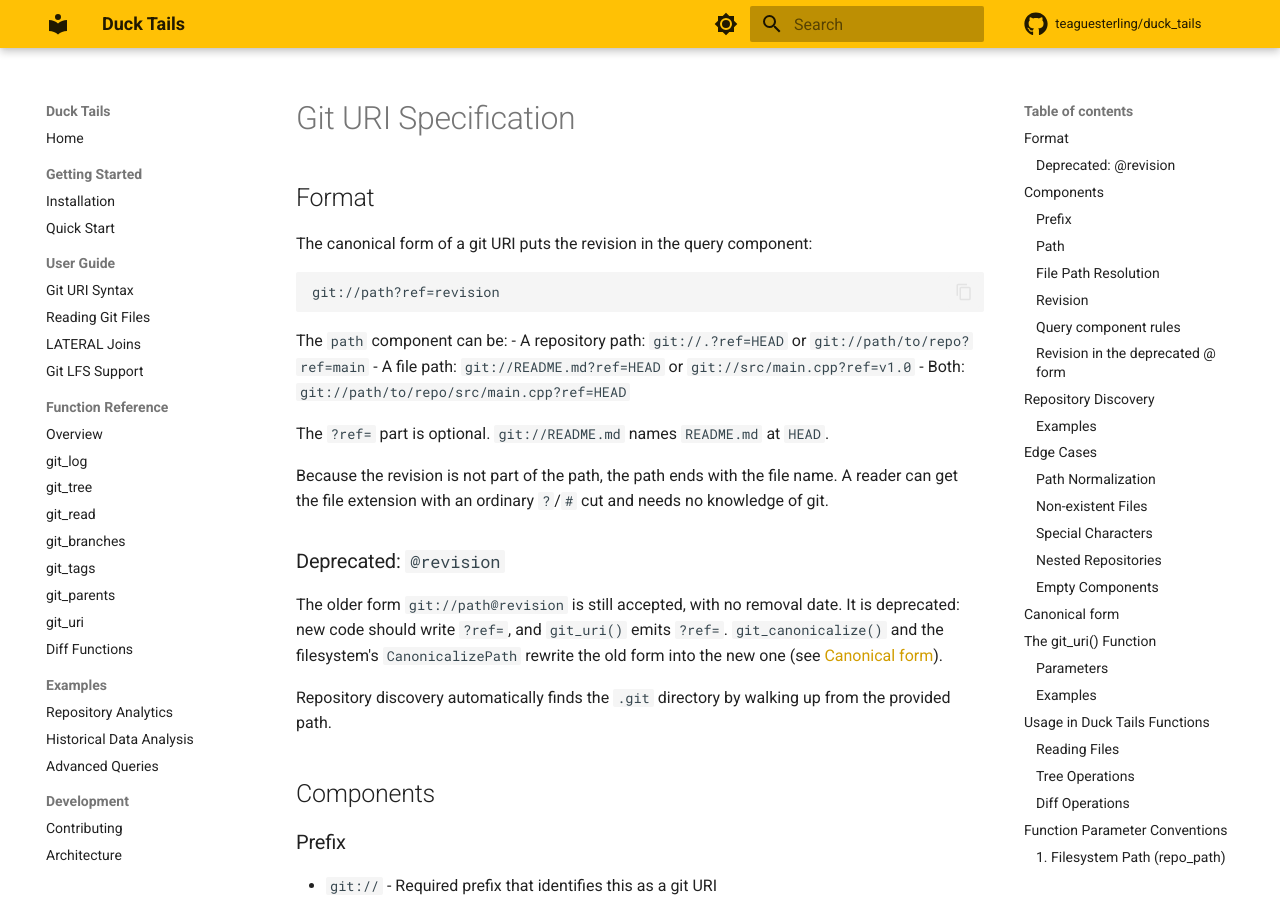
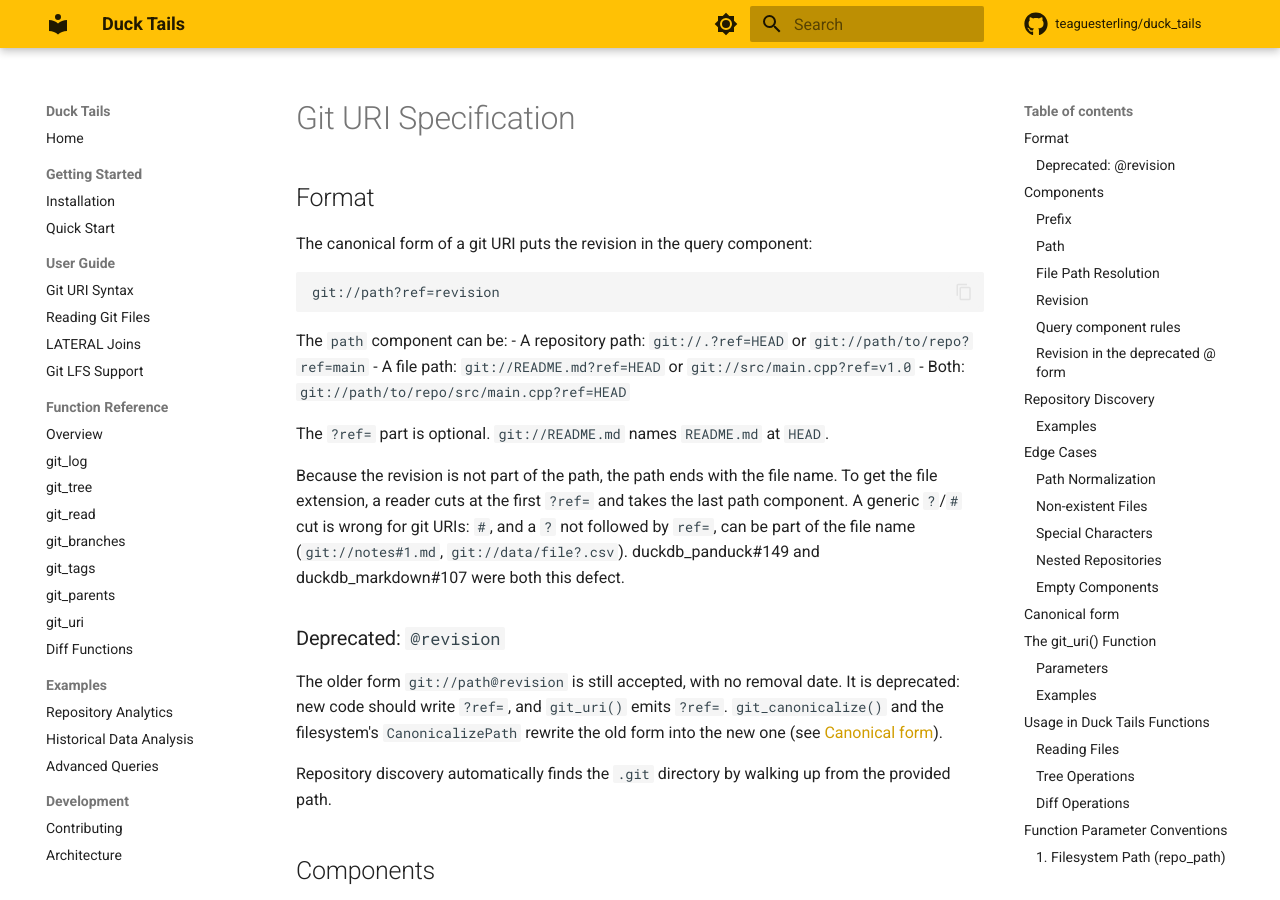
Before and after one commit to teaguesterling/duck_tails, an MkDocs documentation site: the page built from docs/git_uris.md, in a window 1280 px wide and 900 px high. Built offline with MkDocs 1.6.1 and Material for MkDocs 9.7.7, drawn with Linux system fonts in a browser that asks for light colours; comment, search, counter and statistics services are not loaded; some of the changed text lies outside the part shown.

Commit message:
docs: a git URI's extension comes from a ?ref= cut, not a ?/# cut
docs/git_uris.md told readers they could find the extension "with an
ordinary ?/# cut and no knowledge of git". The same page's query rules
say `#`, and a `?` not followed by `ref=`, belong to the path. Two
consumers implemented the advice and shipped the defect:
duckdb_panduck#149 (fixed before release) and duckdb_markdown#107.
The page now gives the right rule and names both.

The combined-form bullet said `git://a.md@HEAD?ref=v1.0` "fails with a
file-not-found error". Measured on DuckDB v2.0.0 with duck_tails 1.9.0:
git_read and read_csv raise not-found, but read_text returns 0 rows, the
same as for a missing local file.

Co-Authored-By: Claude Opus 5.5 (1M context) <noreply@anthropic.com>
Claude-Session: https://claude.ai/code/session_01PF5NuVif718PUVZFMtUe7q

```diff
--- a/docs/git_uris.md
+++ b/docs/git_uris.md
@@ -15,8 +15,11 @@ The `path` component can be:
 The `?ref=` part is optional. `git://README.md` names `README.md` at `HEAD`.
 
 Because the revision is not part of the path, the path ends with the file name.
-A reader can get the file extension with an ordinary `?`/`#` cut and needs no
-knowledge of git.
+To get the file extension, a reader cuts at the first `?ref=` and takes the
+last path component. A generic `?`/`#` cut is wrong for git URIs: `#`, and a
+`?` not followed by `ref=`, can be part of the file name (`git://notes#1.md`,
+`git://data/file?.csv`). duckdb_panduck#149 and duckdb_markdown#107 were both
+this defect.
 
 ### Deprecated: `@revision`
 
@@ -68,8 +71,9 @@ After repository discovery, the remaining path becomes the file path:
   git table functions, the same as the deprecated `git://README.md@`. DuckDB's
   readers (`read_text`, `read_csv`) reject an empty revision in both forms.
 - Do not combine the two forms. In `git://a.md@HEAD?ref=v1.0` the path is the
-  file name `a.md@HEAD`, so the URI fails with a file-not-found error unless a
-  file with that exact name exists.
+  file name `a.md@HEAD`, so the URI names no file unless a file with that exact
+  name exists. `git_read` and `read_csv` raise a not-found error. `read_text`
+  returns no rows, as it does for any missing file on DuckDB v2.0.
 
 ### Revision in the deprecated `@` form
 - The revision follows the **last** `@` that is not followed by `{`, so reflog
```
